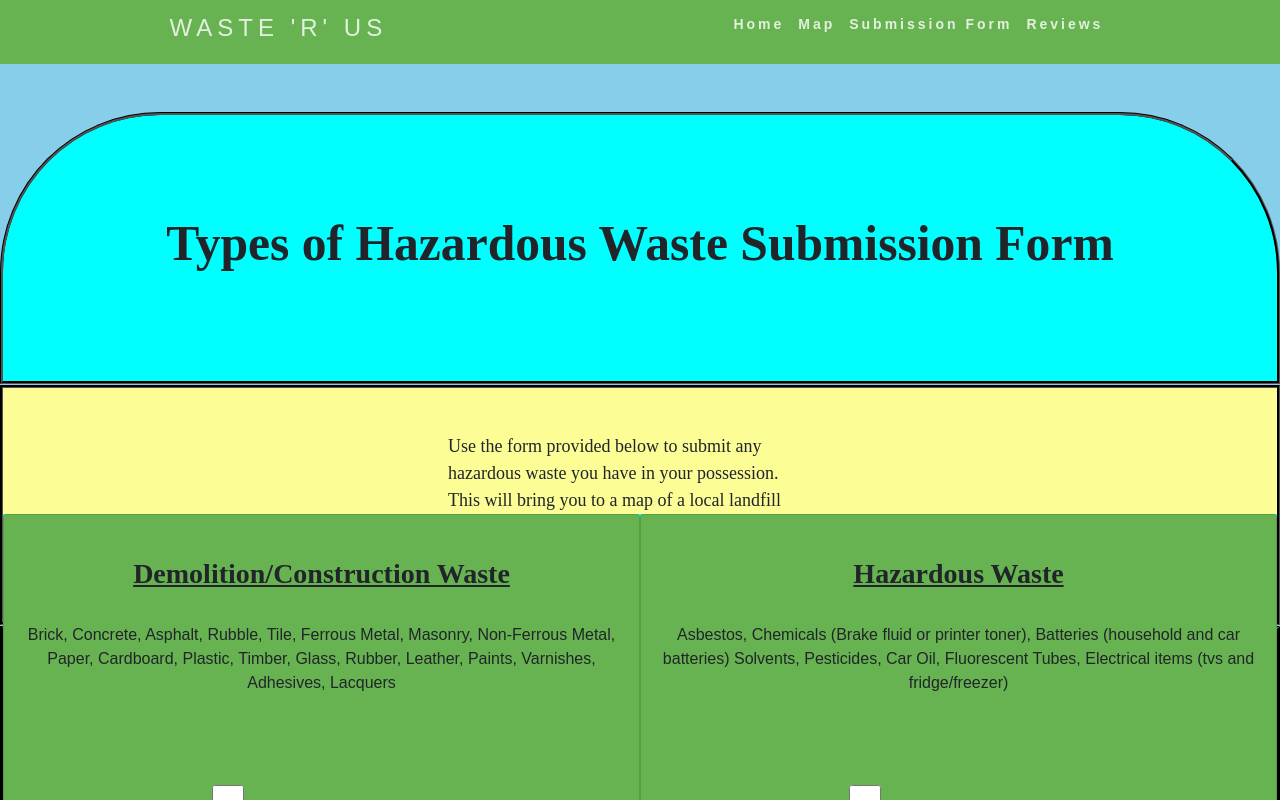
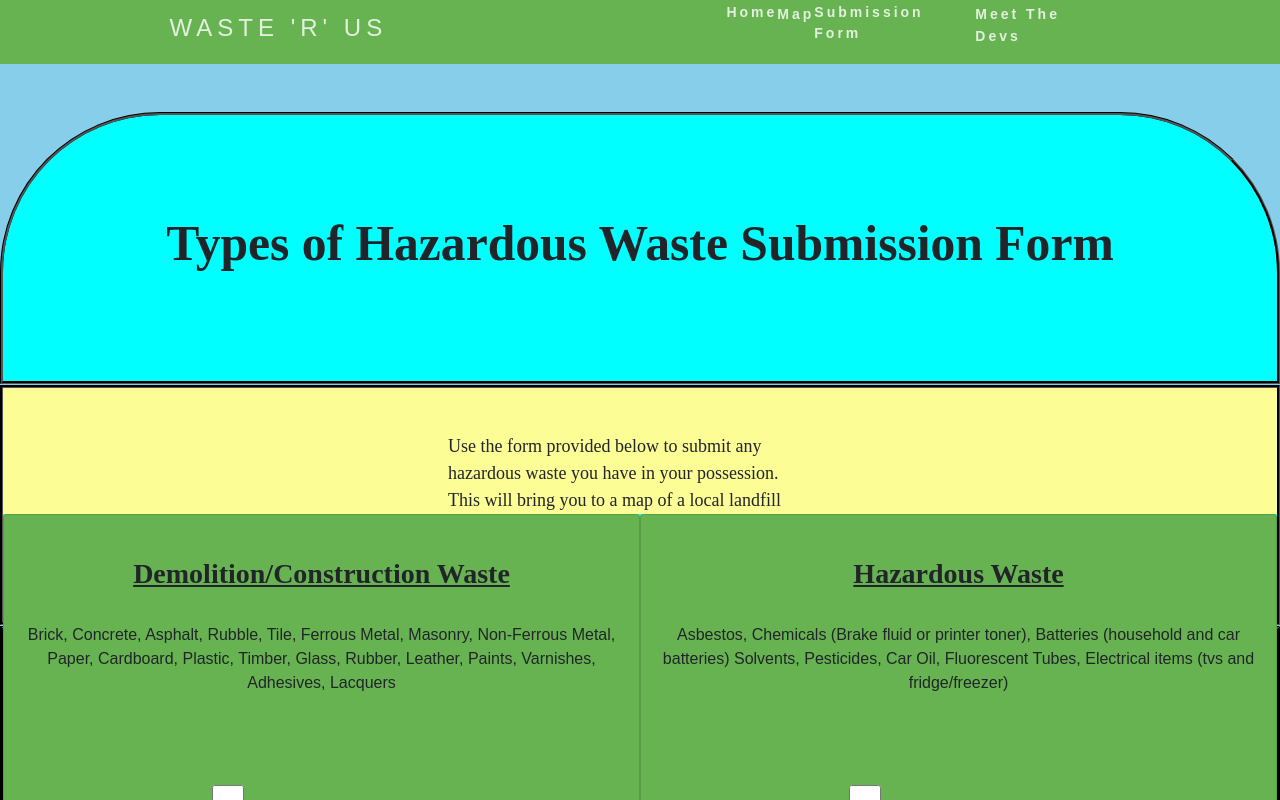
Before and after one commit to WasabiAddict/final-project, a React app: page /SubmissionForm in a window 1280 px wide. Shown: the top 800 px of the page. Built offline with nearby package versions, Linux system fonts and the light colour scheme.

Commit message:
added nav bar routing and changed styling to nav bar

```diff
--- a/client/components/Navbar.jsx
+++ b/client/components/Navbar.jsx
@@ -1,4 +1,6 @@
 import React from "react"
+import { Link } from "react-router-dom"
+
 
 const Navbar = () => {
     // const burger = document.querySelector('.burger');
@@ -27,10 +29,18 @@ const Navbar = () => {
                 <h4>Waste 'R' Us</h4>
             </div>
             <ul className="nav-links">
-                <li><a href="#">Home</a></li>
-                <li><a href="#">Map</a></li>
-                <li><a href="#">Submission Form</a></li>
-                <li><a href="#">Reviews</a></li>
+                <Link to="/">
+                    <li>
+                        <a className="navHover" href="#">Home</a>
+                    </li>
+                </Link>
+                <li><a className="navHover" href="#">Map</a></li>
+                <Link to="/SubmissionForm">
+                    <li>
+                        <a className="navHover" href="#">Submission Form</a>
+                    </li>
+                </Link>
+                <li><a className="navHover" href="#">Meet The Devs</a></li>
             </ul>
             <div className="burger">
                 <div className="line1"></div>
--- a/client/index.jsx
+++ b/client/index.jsx
@@ -6,6 +6,6 @@ import '@babel/polyfill';
 import App from './App.jsx';
 
 import 'bootstrap/dist/css/bootstrap.min.css'
-import "./styles.css"
+import "./navbar.css"
 
 render(<App />, document.getElementById("root"));
--- a/client/styles.css
+++ b/client/navbar.css
@@ -36,11 +36,22 @@ nav {
     letter-spacing: 3px;
     font-weight: bold;
     font-size: 14px;
+    cursor: pointer;
+
+}
+
+.navHover:hover {
+    background-color: yellow;
+    opacity: .8;
+    box-shadow: 0px 15px 20px rgba(1, 10, 7, 0.4);
+    color: rgb(8, 1, 1);
+    transform: translateY(-7px);
+    box-shadow: 0px 8px 15px rgba(0, 0, 0, 0.1);
+    transition: all 0.3s ease 0s;
 }
 
 .burger {
     display: none;
-    cursor: pointer;
 }
 
 .burger div {
```
